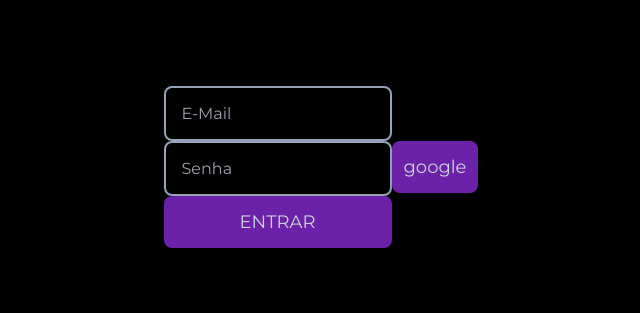
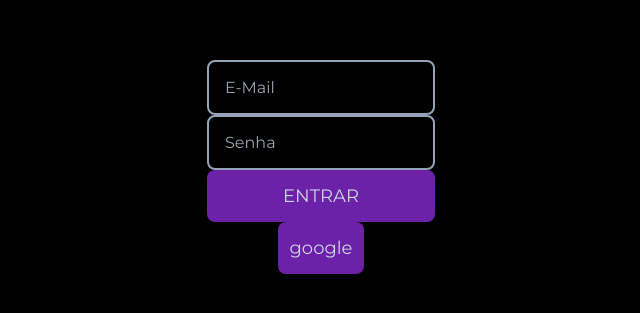
Before and after one commit to LucasBDC/BlockShare-SUPER, a Next.js app: page /login in a window 1280 px wide. Shown: the part 233-546 px from the top of the page, without its empty margins (319-959 px from the left). Built offline with nearby package versions, Linux system fonts and the light colour scheme.

Commit message:
Trying hard to fix the loading dashboard bug

```diff
--- a/src/app/( pages )/( auth )/login/page.tsx
+++ b/src/app/( pages )/( auth )/login/page.tsx
@@ -2,7 +2,7 @@
 
 // Import dependencies
 import React, { useState } from "react";
-import {auth, app, provider} from '@/app/( firebase )/firebase'
+import {auth, provider} from '@/app/( firebase )/firebase'
 import { useRouter } from "next/navigation";
 import { GoogleAuthProvider, signInWithEmailAndPassword, signInWithPopup } from "firebase/auth";
 
@@ -52,23 +52,22 @@ export default function Login() {
   // Function to handle sign in
   function handleSignIn() {
     signInWithEmailAndPassword(auth, email, password)
-    .then((userCredential) => {
+    .then((userCredential : any) => {
       // Signed in
       const user = userCredential.user;
       router.push('/dashboard')
       // ...
     })
-    .catch((error) => {
+    .catch((error : any) => {
       const errorCode = error.code;
       const errorMessage = error.message;
       alert('aaa')
     });
   }
 
-
   // Render the component
   return (
-    <div className="h-screen flex justify-center items-center ">
+    <div className="h-screen flex justify-center items-center flex-col ">
       <form method="POST" onSubmit={handleSignIn}>
         <StyledInputs
           type="email"
```
